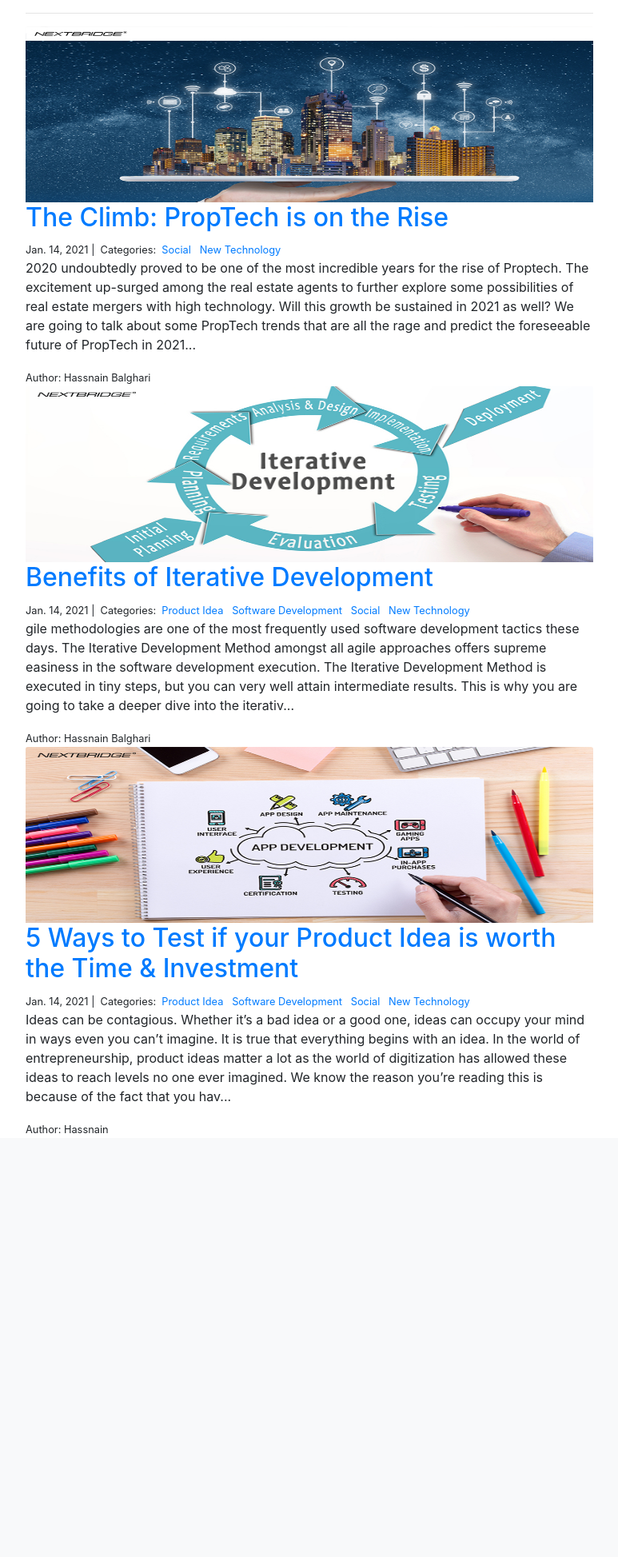
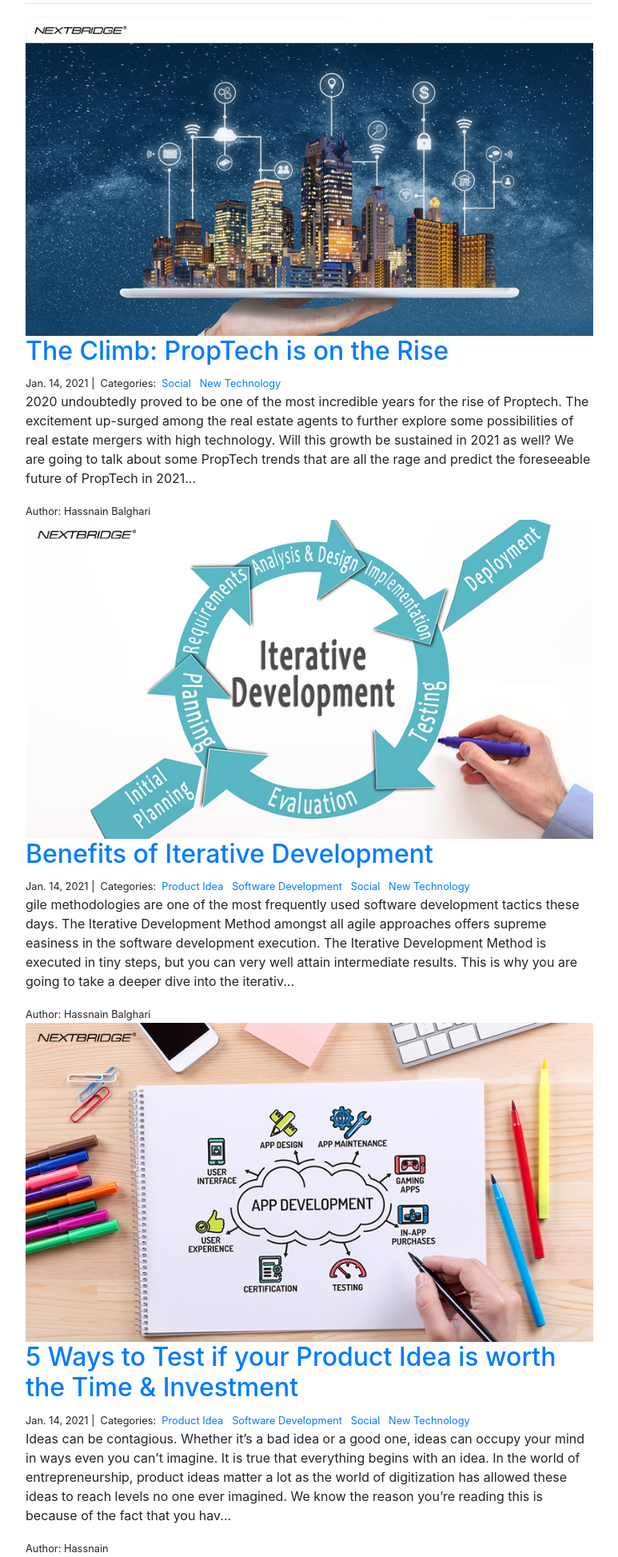
Before and after one commit to MAliHassnain/django_portfolio, a Django app: page /blog/ in a window 1280 px wide. Shown: the part 56-2003 px from the top of the page at 80% size, without its empty margins (253-1026 px from the left). Before the commit the page ends 1473 px from the top, so only its background shows below. Run offline with Django 3.2, Linux system fonts and the light colour scheme; data comes from the database, SQL or seed files in the repository; some libraries are stand-ins or nearby versions.

Commit message:
Static files setup and some UI Changes

```diff
--- a/blog/templates/blog_detail.html
+++ b/blog/templates/blog_detail.html
@@ -2,7 +2,7 @@
 {% load static %}
 {% block page_content %}
 <div class="col-md-8 offset-md-2">
-    <img class="card-img-top" src="{% static post.image %}">
+    <img class="blog-img" src="{% static post.image %}">
     <h1>{{ post.title }}</h1>
     <small>
         {{ post.created_on.date }} |&nbsp;
--- a/blog/templates/blog_index.html
+++ b/blog/templates/blog_index.html
@@ -4,7 +4,7 @@
 <div class="col-md-8 offset-md-2">
     <hr>
     {% for post in posts %}
-    <img class="card-img-top" src="{% static post.image %}">
+    <img class="blog-img" src="{% static post.image %}">
     <h2><a href="{% url 'blog_detail' post.pk%}">{{ post.title }}</a></h2>
 
     <small>
--- a/personal_portfolio/settings.py
+++ b/personal_portfolio/settings.py
@@ -11,7 +11,7 @@ https://docs.djangoproject.com/en/3.1/ref/settings/
 """
 
 from pathlib import Path
-
+import os
 # Build paths inside the project like this: BASE_DIR / 'subdir'.
 BASE_DIR = Path(__file__).resolve().parent.parent
 
@@ -120,3 +120,6 @@ USE_TZ = True
 # https://docs.djangoproject.com/en/3.1/howto/static-files/
 
 STATIC_URL = '/static/'
+STATICFILES_DIRS = (
+    os.path.join(os.path.dirname(__file__), 'static').replace('\\','/'),
+)
--- /dev/null
+++ b/personal_portfolio/static/css/base.css
@@ -0,0 +1,70 @@
+#test {
+    margin-top: 60px;
+    animation: fadein 2s;
+    -moz-animation: fadein 2s;
+    /* Firefox */
+    -webkit-animation: fadein 2s;
+    /* Safari and Chrome */
+    -o-animation: fadein 2s;
+    /* Opera */
+  }
+
+  @keyframes fadein {
+    from {
+      opacity: 0;
+    }
+
+    to {
+      opacity: 1;
+    }
+  }
+
+  @-moz-keyframes fadein {
+
+    /* Firefox */
+    from {
+      opacity: 0;
+    }
+
+    to {
+      opacity: 1;
+    }
+  }
+
+  @-webkit-keyframes fadein {
+
+    /* Safari and Chrome */
+    from {
+      opacity: 0;
+    }
+
+    to {
+      opacity: 1;
+    }
+  }
+
+  @-o-keyframes fadein {
+
+    /* Opera */
+    from {
+      opacity: 0;
+    }
+
+    to {
+      opacity: 1;
+    }
+  }
+
+  .card-img-top {
+    height: 220px;
+  }
+
+.blog-img{
+    width: 100%;
+}
+.main-navbar{
+    position: fixed;
+    width: 100%;
+    z-index: 100;
+    top: 0;
+}
--- a/personal_portfolio/templates/base.html
+++ b/personal_portfolio/templates/base.html
@@ -1,65 +1,21 @@
+{% load static %}
 <!DOCTYPE html>
 <html lang="en">
+
 <head>
   <meta charset="UTF-8">
   <meta name="viewport" content="width=device-width, initial-scale=1.0">
   <title>Portfolio | Blog | Django Application</title>
-    <link rel="stylesheet" href="https://stackpath.bootstrapcdn.com/bootstrap/4.1.3/css/bootstrap.min.css" integrity="sha384-MCw98/SFnGE8fJT3GXwEOngsV7Zt27NXFoaoApmYm81iuXoPkFOJwJ8ERdknLPMO" crossorigin="anonymous">
-<style>
-  #test {
-
- animation: fadein 2s;
- -moz-animation: fadein 2s; /* Firefox */
- -webkit-animation: fadein 2s; /* Safari and Chrome */
- -o-animation: fadein 2s; /* Opera */
-}
-@keyframes fadein {
- from {
-     opacity:0;
- }
- to {
-     opacity:1;
- }
-}
-@-moz-keyframes fadein { /* Firefox */
- from {
-     opacity:0;
- }
- to {
-     opacity:1;
- }
-}
-@-webkit-keyframes fadein { /* Safari and Chrome */
- from {
-     opacity:0;
- }
- to {
-     opacity:1;
- }
-}
-@-o-keyframes fadein { /* Opera */
- from {
-     opacity:0;
- }
- to {
-     opacity: 1;
- }
-}
-.card-img-top{
-  height: 220px;
-}
-</style>
-
+  <link rel="stylesheet" href="https://stackpath.bootstrapcdn.com/bootstrap/4.1.3/css/bootstrap.min.css"
+    integrity="sha384-MCw98/SFnGE8fJT3GXwEOngsV7Zt27NXFoaoApmYm81iuXoPkFOJwJ8ERdknLPMO" crossorigin="anonymous">
+  <link rel="stylesheet" href="{%  static  'css/base.css'  %}">
 </head>
-<body >
-
-
-
-
-<nav class="navbar navbar-expand-lg navbar-light bg-light">
+<body>
+  <nav class="navbar navbar-expand-lg navbar-light bg-light main-navbar">
     <div class="container">
       <a class="navbar-brand" href="{% url 'project_index' %}">RP Portfolio</a>
-        <button class="navbar-toggler" type="button" data-toggle="collapse" data-target="#navbarSupportedContent" aria-controls="navbarSupportedContent" aria-expanded="false" aria-label="Toggle navigation">
+      <button class="navbar-toggler" type="button" data-toggle="collapse" data-target="#navbarSupportedContent"
+        aria-controls="navbarSupportedContent" aria-expanded="false" aria-label="Toggle navigation">
         <span class="navbar-toggler-icon"></span>
       </button>
 
@@ -86,9 +42,16 @@
     {% block page_content %}{% endblock %}
   </div>
 
-<script src="https://code.jquery.com/jquery-3.3.1.slim.min.js" integrity="sha384-q8i/X+965DzO0rT7abK41JStQIAqVgRVzpbzo5smXKp4YfRvH+8abtTE1Pi6jizo" crossorigin="anonymous"></script>
-<script src="https://cdnjs.cloudflare.com/ajax/libs/popper.js/1.14.3/umd/popper.min.js" integrity="sha384-ZMP7rVo3mIykV+2+9J3UJ46jBk0WLaUAdn689aCwoqbBJiSnjAK/l8WvCWPIPm49" crossorigin="anonymous"></script>
-<script src="https://stackpath.bootstrapcdn.com/bootstrap/4.1.3/js/bootstrap.min.js" integrity="sha384-ChfqqxuZUCnJSK3+MXmPNIyE6ZbWh2IMqE241rYiqJxyMiZ6OW/JmZQ5stwEULTy" crossorigin="anonymous"></script>
+  <script src="https://code.jquery.com/jquery-3.3.1.slim.min.js"
+    integrity="sha384-q8i/X+965DzO0rT7abK41JStQIAqVgRVzpbzo5smXKp4YfRvH+8abtTE1Pi6jizo"
+    crossorigin="anonymous"></script>
+  <script src="https://cdnjs.cloudflare.com/ajax/libs/popper.js/1.14.3/umd/popper.min.js"
+    integrity="sha384-ZMP7rVo3mIykV+2+9J3UJ46jBk0WLaUAdn689aCwoqbBJiSnjAK/l8WvCWPIPm49"
+    crossorigin="anonymous"></script>
+  <script src="https://stackpath.bootstrapcdn.com/bootstrap/4.1.3/js/bootstrap.min.js"
+    integrity="sha384-ChfqqxuZUCnJSK3+MXmPNIyE6ZbWh2IMqE241rYiqJxyMiZ6OW/JmZQ5stwEULTy"
+    crossorigin="anonymous"></script>
 
 </body>
+
 </html>
```
Also changed, not shown: 1 other file. Lines whose indentation alone changed are shown as unchanged.
